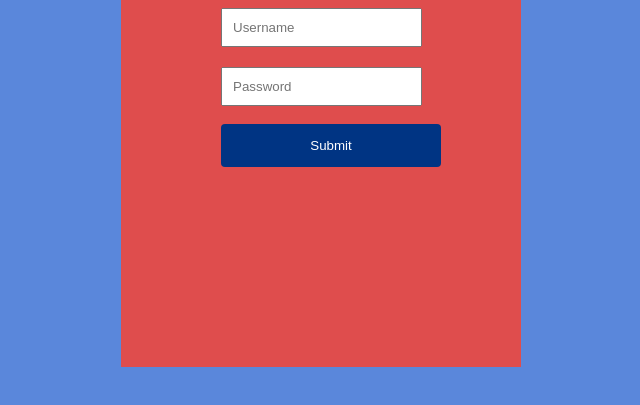
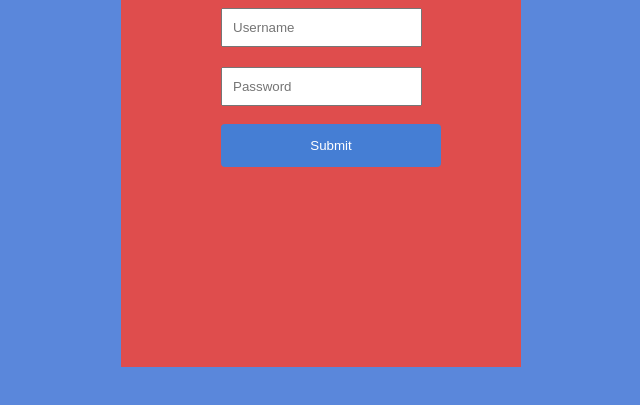
Before and after one commit to playmaker159/form, a plain HTML site: page index.html in a window 1280 px wide. Shown: the part 353-758 px from the top of the page, without its empty margins (319-959 px from the left). Drawn offline with Linux system fonts and the light colour scheme.

Commit message:
Add files via upload

```diff
--- a/main.scss
+++ b/main.scss
@@ -29,7 +29,7 @@
   }
   input[type=submit] {
     width: 110%;
-    background-color: #003483;
+    background-color: #457ed4;
     color: white;
     padding: 14px 20px;
     margin: 8px 0;
```
Also changed, not shown: main.css.
